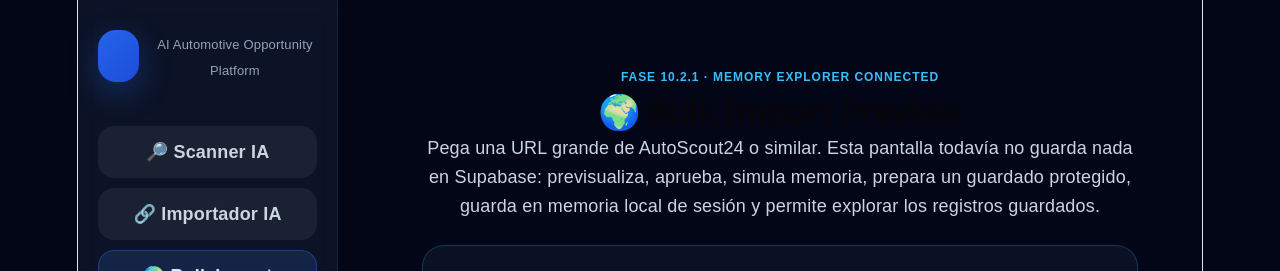
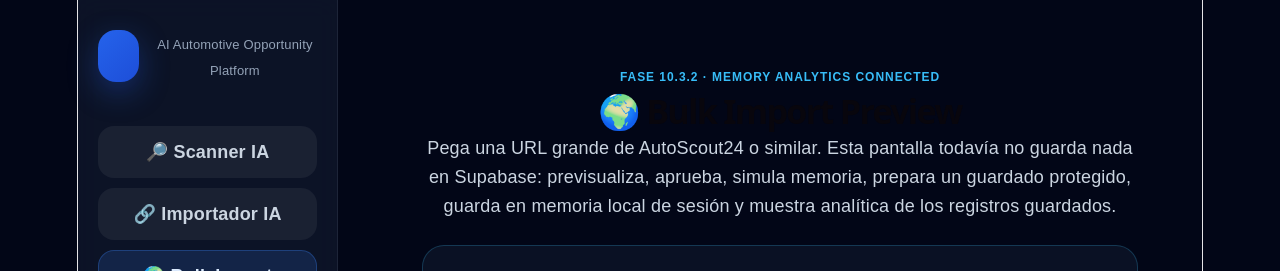
Before and after one commit to inviertetodo-hue/coches-saas-, a React (Vite) app: page /bulk-import in a window 1280 px wide. Shown: the top 271 px of the page. Built offline with nearby package versions, Linux system fonts and the light colour scheme.

Commit message:
phase 10.3.2 connect memory analytics

```diff
--- a/src/pages/BulkImport.jsx
+++ b/src/pages/BulkImport.jsx
@@ -1,6 +1,7 @@
 import { useMemo, useState } from "react";
 
 import BulkImportApprovedCard from "../components/bulk-import/BulkImportApprovedCard";
+import BulkImportMemoryAnalyticsPanel from "../components/bulk-import/BulkImportMemoryAnalyticsPanel";
 import BulkImportMemoryExplorerPanel from "../components/bulk-import/BulkImportMemoryExplorerPanel";
 import BulkImportMemorySimulationPanel from "../components/bulk-import/BulkImportMemorySimulationPanel";
 import BulkImportPreviewCard from "../components/bulk-import/BulkImportPreviewCard";
@@ -99,7 +100,7 @@ export default function BulkImport() {
   return (
     <div style={containerStyle}>
       <div style={headerStyle}>
-        <p style={eyebrowStyle}>FASE 10.2.1 · Memory Explorer Connected</p>
+        <p style={eyebrowStyle}>FASE 10.3.2 · Memory Analytics Connected</p>
 
         <h1 style={titleStyle}>🌍 Bulk Import Preview</h1>
 
@@ -107,7 +108,7 @@ export default function BulkImport() {
           Pega una URL grande de AutoScout24 o similar. Esta pantalla todavía no
           guarda nada en Supabase: previsualiza, aprueba, simula memoria,
           prepara un guardado protegido, guarda en memoria local de sesión y
-          permite explorar los registros guardados.
+          muestra analítica de los registros guardados.
         </p>
       </div>
 
@@ -296,6 +297,8 @@ export default function BulkImport() {
               </p>
             </div>
           )}
+
+          <BulkImportMemoryAnalyticsPanel records={memoryRecords} />
 
           <BulkImportMemoryExplorerPanel records={memoryRecords} />
 
```
